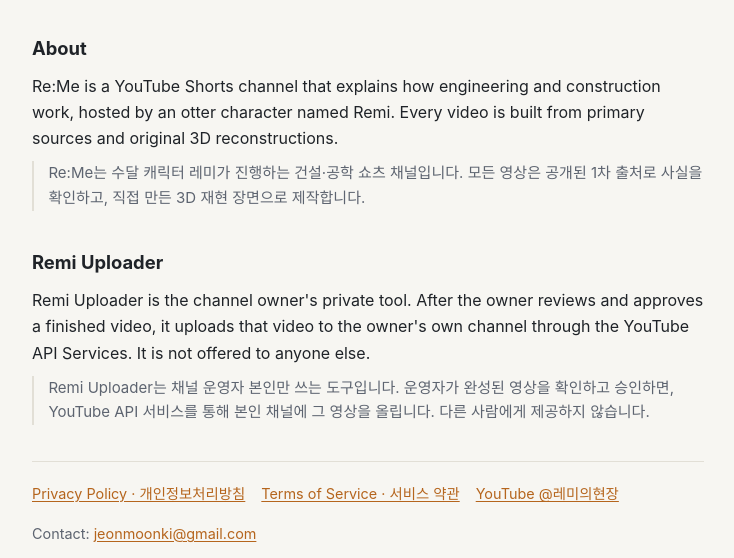
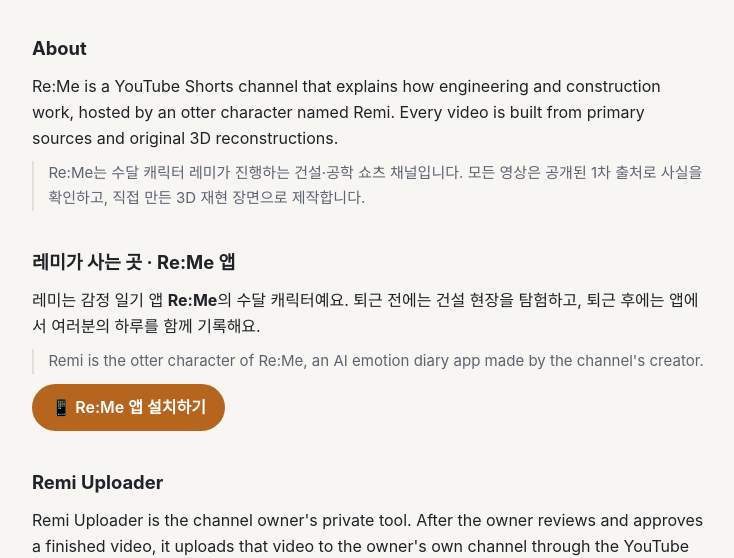
Before and after one commit to Jeonmoonki/remetown-shorts-site, a plain HTML site: page index.html in a window 1280 px wide. Shown: the part 245-803 px from the top of the page, without its empty margins (272-1006 px from the left). Drawn offline with Linux system fonts and the light colour scheme.

Commit message:
Re:Me 앱 소개와 설치 버튼 추가
Co-Authored-By: Claude Opus 5.5 <noreply@anthropic.com>
Claude-Session: https://claude.ai/code/session_01NyzLv2afhQzT4ssMjcdK7Z

```diff
--- a/index.html
+++ b/index.html
@@ -26,6 +26,13 @@
     <p class="ko">Re:Me는 수달 캐릭터 레미가 진행하는 건설·공학 쇼츠 채널입니다. 모든 영상은 공개된 1차 출처로 사실을 확인하고, 직접 만든 3D 재현 장면으로 제작합니다.</p>
   </section>
 
+  <section class="app">
+    <h2>레미가 사는 곳 · Re:Me 앱</h2>
+    <p>레미는 감정 일기 앱 <strong>Re:Me</strong>의 수달 캐릭터예요. 퇴근 전에는 건설 현장을 탐험하고, 퇴근 후에는 앱에서 여러분의 하루를 함께 기록해요.</p>
+    <p class="ko">Remi is the otter character of Re:Me, an AI emotion diary app made by the channel's creator.</p>
+    <p><a class="btn" href="https://reme.remetown.com/app">📱 Re:Me 앱 설치하기</a></p>
+  </section>
+
   <section>
     <h2>Remi Uploader</h2>
     <p>Remi Uploader is the channel owner's private tool. After the owner reviews and approves a finished video, it uploads that video to the owner's own channel through the YouTube API Services. It is not offered to anyone else.</p>
--- a/style.css
+++ b/style.css
@@ -23,3 +23,5 @@ code { font-size: .88em; background: var(--surface); border: 1px solid var(--lin
 footer { border-top: 1px solid var(--line); padding-top: 1.25rem; color: var(--muted); font-size: .9rem; display: flex; gap: 1rem; flex-wrap: wrap; }
 .hero { display: flex; gap: 1.25rem; align-items: center; flex-wrap: wrap; }
 .hero img { width: 140px; height: 140px; object-fit: contain; }
+.btn { display: inline-block; padding: .65rem 1.2rem; border-radius: 999px; background: var(--accent); color: #fff; text-decoration: none; font-weight: 600; }
+.btn:hover { filter: brightness(1.08); }
```
